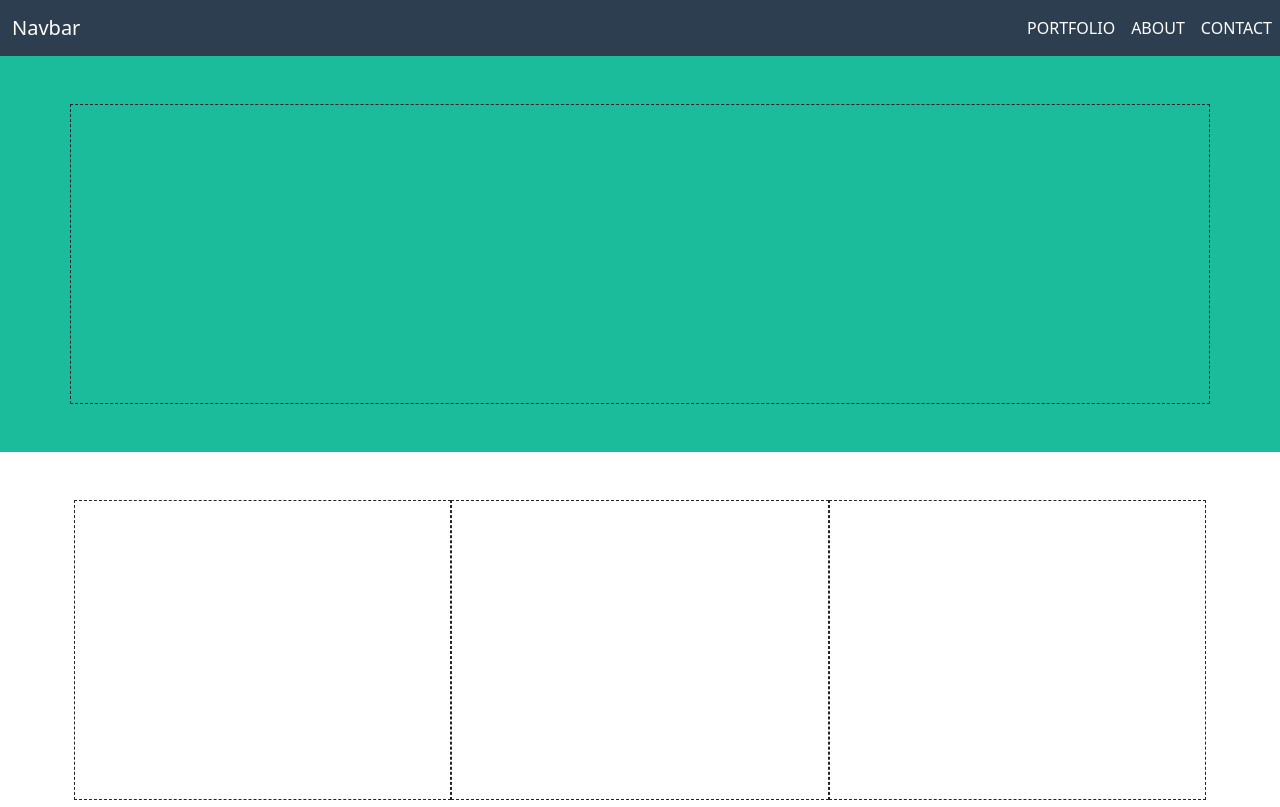
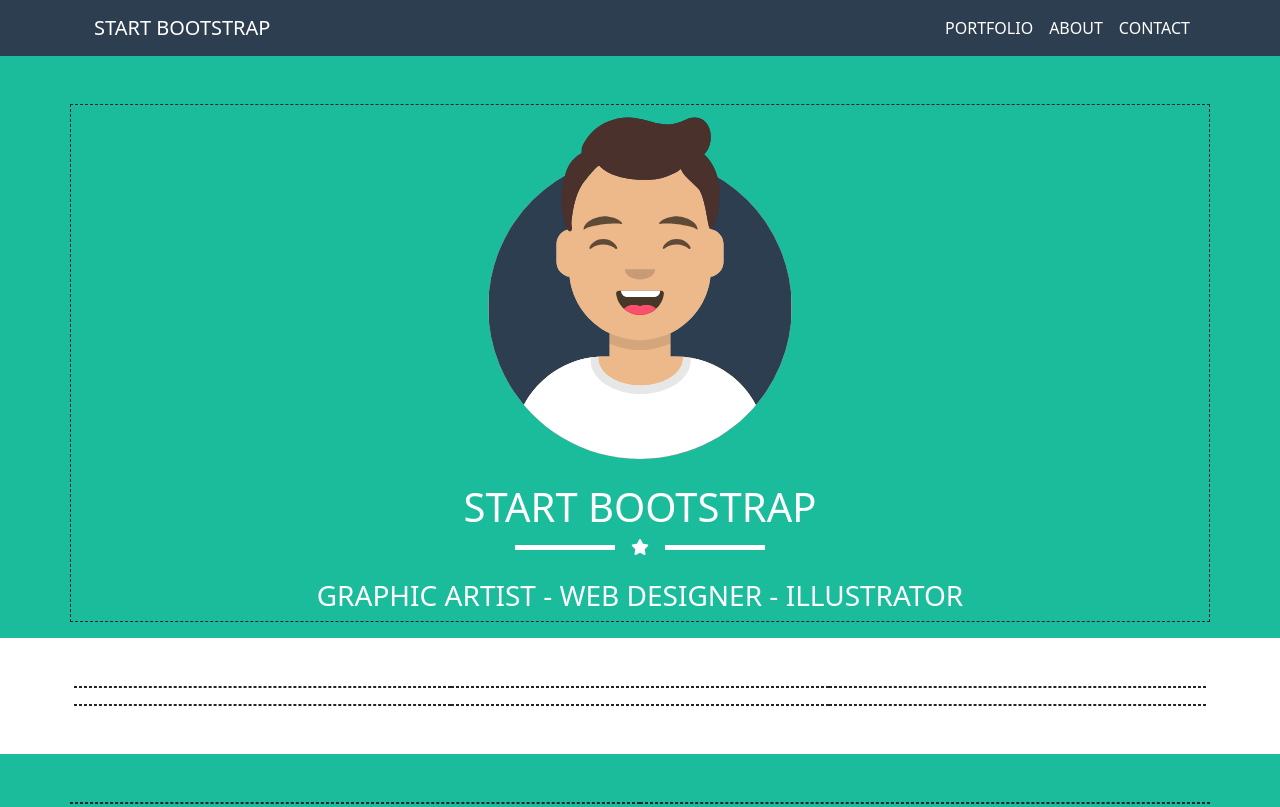
Before and after one commit to xGIANOx/html-css-bootstrap-freelancer, a plain HTML site: page index.html in a window 1280 px wide. Shown: the top 807 px of the page. Drawn offline with nearby package versions, Linux system fonts and the light colour scheme.

Commit message:
[add] start bootstrap section content

```diff
--- a/assets/css/style.css
+++ b/assets/css/style.css
@@ -1,7 +1,7 @@
 /* debug */
 
 .debug .col{
-    height: 300px;
+
     border: 1px dashed;
 }
 
@@ -21,8 +21,33 @@
     background-color: #3a546d;
 }
 
+.max100{
+    max-width: 100%;
+}
+
+.color_white{
+    color: white;
+}
 /* header */
 
 .navbar-toggler-icon{
   filter: invert(0.7);
 }
+
+/* start_bootstrap */
+
+.left_star,
+.right_star{
+    height: 5px;
+    width: 100px;
+    background-color: white;
+}
+
+
+/* responsive layout */
+
+@media screen and (max-width: 768px){
+    .start_bootstrap h3{
+        font-size: 1.25rem;
+    }
+}
--- a/index.html
+++ b/index.html
@@ -5,16 +5,17 @@
     <meta http-equiv="X-UA-Compatible" content="IE=edge">
     <meta name="viewport" content="width=device-width, initial-scale=1.0">
     <title>html-css-bootstrap-freelancer</title>
+    <link rel="stylesheet" href="https://cdnjs.cloudflare.com/ajax/libs/font-awesome/6.2.1/css/all.min.css" integrity="sha512-MV7K8+y+gLIBoVD59lQIYicR65iaqukzvf/nwasF0nqhPay5w/9lJmVM2hMDcnK1OnMGCdVK+iQrJ7lzPJQd1w==" crossorigin="anonymous" referrerpolicy="no-referrer" />
     <link href="https://cdn.jsdelivr.net/npm/bootstrap@5.2.3/dist/css/bootstrap.min.css" rel="stylesheet" integrity="sha384-rbsA2VBKQhggwzxH7pPCaAqO46MgnOM80zW1RWuH61DGLwZJEdK2Kadq2F9CUG65" crossorigin="anonymous">
     <link rel="stylesheet" href="./assets/css/style.css">
 
 </head>
 <body>
-
-    <header>
-        <nav class="navbar navbar-expand-md my_bg_secondary text-white">
+    <header class="my_bg_secondary">
+        <div class="container">
+            <nav class="navbar navbar-expand-md text-white">
                 <div class="container-fluid">
-              <a class="navbar-brand text-white" href="#">Navbar</a>
+                  <a class="navbar-brand text-white" href="#">START BOOTSTRAP</a>
                   <button class="navbar-toggler border-white" type="button" data-bs-toggle="collapse" data-bs-target="#navbarSupportedContent" aria-controls="navbarSupportedContent" aria-expanded="false" aria-label="Toggle navigation">
 
                     <span class="navbar-toggler-icon"></span>
@@ -40,16 +41,27 @@
 
                 </div>
               </nav>
+        </div>
     </header>
     <!--/header-->
 
     <main class="debug">
 
-        <section class="start_bootstrap pt-5 pb-5 my_bg_primary">
+        <section class="start_bootstrap pt-5 pb-3 my_bg_primary">
             <div class="container">
                 <div class="row">
-                    <div class="col">
+                    <div class="col text-center">
+                        <img width="30%" class="max100 avatar" src="./assets/img/avatar.svg" alt="">
 
+                        <h1 class="text-white mt-4">START BOOTSTRAP</h1>
+
+                        <div class="star d-flex justify-content-center align-items-center">
+                            <div class="left_star"></div>
+                            <i class="fa-solid fa-star ms-3 me-3 color_white"></i>
+                            <div class="right_star"></div>
+                        </div>
+
+                        <h3 class="text-white mt-4">GRAPHIC ARTIST - WEB DESIGNER - ILLUSTRATOR</h3>
                     </div>
                 </div>
             </div>
```
Lines whose indentation alone changed are shown as unchanged.
